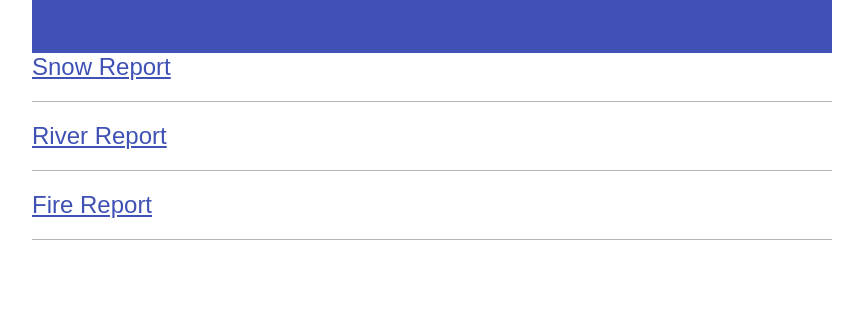
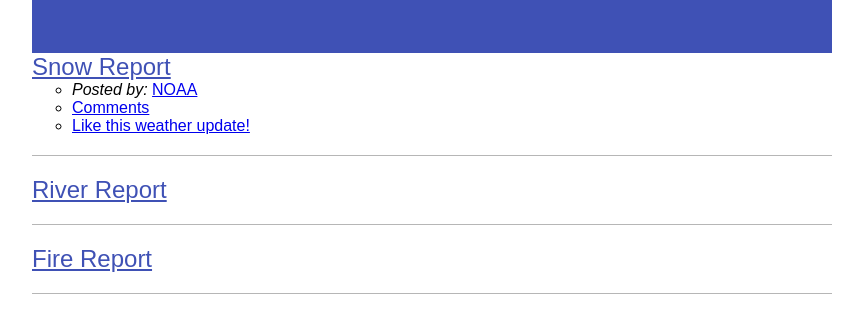
Before and after one commit to lwalawander/September-2016-Project, a plain HTML site: page index.html in a window 1280 px wide. Shown: the part 101-434 px from the top of the page, without its empty margins (208-1071 px from the left). Drawn offline with Linux system fonts and the light colour scheme.

Commit message:
add news meta html

```diff
--- a/index.html
+++ b/index.html
@@ -17,6 +17,18 @@
 				<ol class='news'>
 					<li class='news-item'>
 						<a class='news-link' href='#'>Snow Report</a>
+							<ul class='news-meta'>
+								<li class='news-meta-item'>
+									<em>Posted by:</em>
+									<a href='#'>NOAA</a>
+								</li>
+								<li>
+									<a href='#'>Comments</a>
+								</li>
+								<li>
+									<a href='#'>Like this weather update!</a>
+								</li>
+							</ul>
 					</li>
 					<li class='news-item'>
 						<a class='news-link'href='#'>River Report</a>
```
